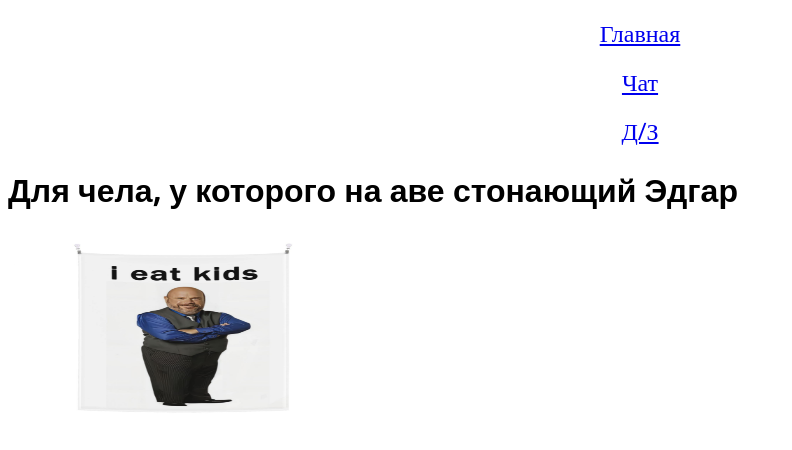
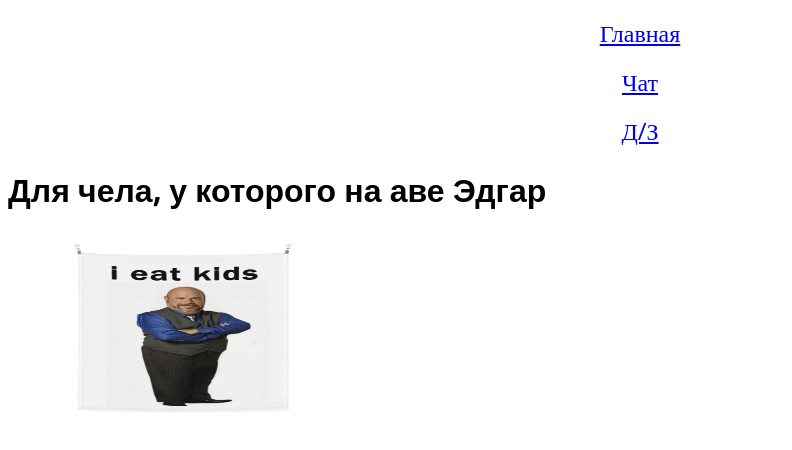
Before and after one commit to fyriafaa/fyriafaa.github.io, a plain HTML site: page index.html in a window 1280 px wide. Shown: the whole page, without its empty margins (0-792 px from the left). Drawn offline with nearby package versions, Linux system fonts and the light colour scheme.

Commit message:
Add files via upload

```diff
--- a/index.html
+++ b/index.html
@@ -11,7 +11,7 @@
 	<p align="center"><font size="5" face="Open Sans"><a href="index.html">Главная</a></font></p></p>
 	<p align="center"><font size="5" face="Open Sans"><a href="index (2).html">Чат</a></font></p></p>
 	<p align="center"><font size="5" face="Open Sans"><a href="dz.html">Д/З</a></font></p></p>
-	<h1>Для чела, у которого на аве стонающий Эдгар</h1>
+	<h1>Для чела, у которого на аве Эдгар</h1>
 	<img src="i.jpg" height="200" width="350">
 </head>
 <body>
```
